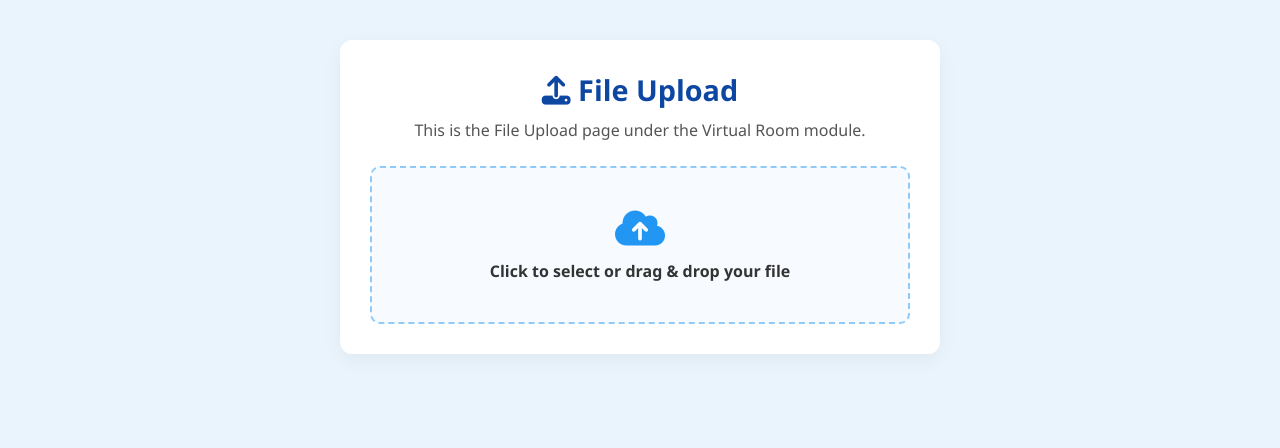
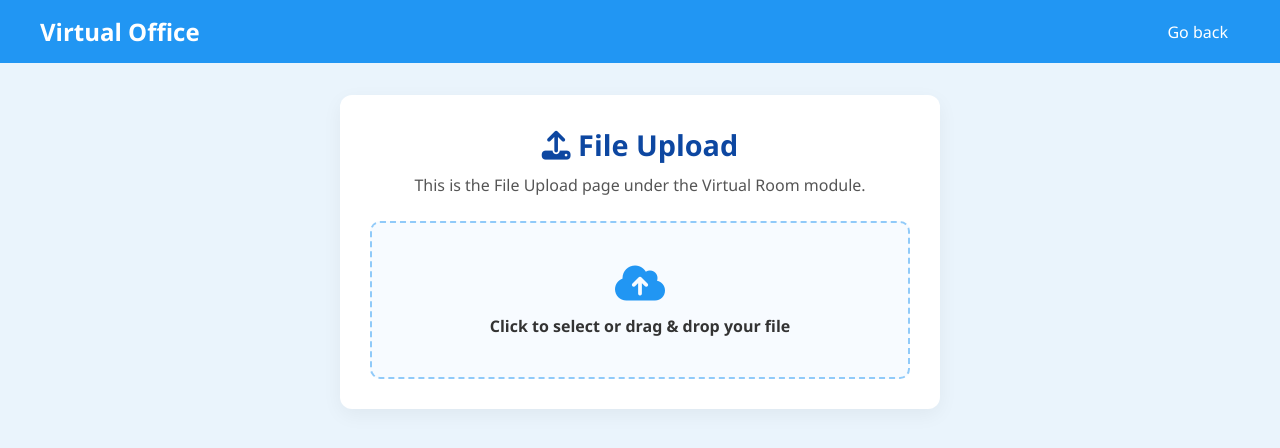
Before and after one commit to 4K45H11/Akash-virtualoffice-backend, a plain HTML site: page frontend/pages/features/fileupload.html in a window 1280 px wide. Drawn offline with Linux system fonts and the light colour scheme.

Commit message:
phase 1 done

```diff
--- a/frontend/pages/attendence/attendence.css
+++ b/frontend/pages/attendence/attendence.css
@@ -4,6 +4,40 @@ body {
   margin: 0;
   padding: 0;
   color: #333;
+}
+
+.navbar {
+  background-color: #2196f3;
+  color: white;
+  padding: 0px 40px;
+  display: flex;
+  justify-content: space-between;
+  align-items: center;
+}
+
+.navbar h1 {
+  font-size: 24px;
+  color: white;
+}
+
+.navbar ul {
+  list-style: none;
+  display: flex;
+  gap: 20px;
+}
+
+.navbar a {
+  color: white;
+  text-decoration: none;
+  font-weight: 500;
+  padding: 6px 12px;
+  border-radius: 6px;
+  transition: background 0.3s ease;
+}
+
+.navbar a:hover,
+.navbar .active {
+  background: rgba(255, 255, 255, 0.15);
 }
 
 .container {
@@ -15,7 +49,8 @@ body {
   box-shadow: 0 0 10px rgba(0, 0, 0, 0.1);
 }
 
-h1, h2 {
+h1,
+h2 {
   color: #4a5cff;
   margin-bottom: 20px;
   text-align: center;
@@ -57,7 +92,8 @@ table {
   margin-top: 20px;
 }
 
-th, td {
+th,
+td {
   border: 1px solid #ccc;
   text-align: center;
   vertical-align: middle;
--- a/frontend/pages/features/fileupload.html
+++ b/frontend/pages/features/fileupload.html
@@ -13,15 +13,48 @@
       font-family: 'Segoe UI', Tahoma, Geneva, Verdana, sans-serif;
     }
 
+    .navbar {
+      background-color: #2196f3;
+      color: white;
+      padding: 15px 40px;
+      display: flex;
+      justify-content: space-between;
+      align-items: center;
+    }
+
+    .navbar h1 {
+      font-size: 24px;
+    }
+
+    .navbar ul {
+      list-style: none;
+      display: flex;
+      gap: 20px;
+    }
+
+    .navbar a {
+      color: white;
+      text-decoration: none;
+      font-weight: 500;
+      padding: 6px 12px;
+      border-radius: 6px;
+      transition: background 0.3s ease;
+    }
+
+    .navbar a:hover,
+    .navbar .active {
+      background: rgba(255, 255, 255, 0.15);
+    }
+
     body {
       background: #eaf4fc;
       color: #333;
-      padding: 40px 20px;
+      /* padding: 40px 20px; */
     }
 
     .upload-container {
       max-width: 600px;
-      margin: 0 auto;
+      margin: 2rem auto;
       background: #ffffff;
       padding: 30px;
       border-radius: 12px;
@@ -85,6 +118,12 @@
   </style>
 </head>
 <body>
+  <nav class="navbar">
+    <h1>Virtual Office</h1>
+    <ul>
+      <li><a href="../dashboards/dashboard.html">Go back</a></li>
+    </ul>
+  </nav>
 
   <div class="upload-container">
     <h2><i class="fas fa-upload"></i> File Upload</h2>
```
Also changed, not shown: frontend/pages/attendence/attendence.html (+6 -0 lines), frontend/pages/auth/login.html (+1 -0 lines), frontend/pages/auth/register.html (+1 -1 lines), frontend/pages/dashboards/hr-dashboard.html (+12 -0 lines), frontend/pages/dashboards/intern-dashboard.html (+25 -2 lines), frontend/pages/dashboards/teamlead-dashboard.html (+19 -2 lines), frontend/pages/features/chat.html (+1 -1 lines), frontend/pages/features/contact.html (+4 -4 lines), frontend/pages/features/meet.html (+3 -3 lines), frontend/pages/landing.html (+1 -0 lines).
